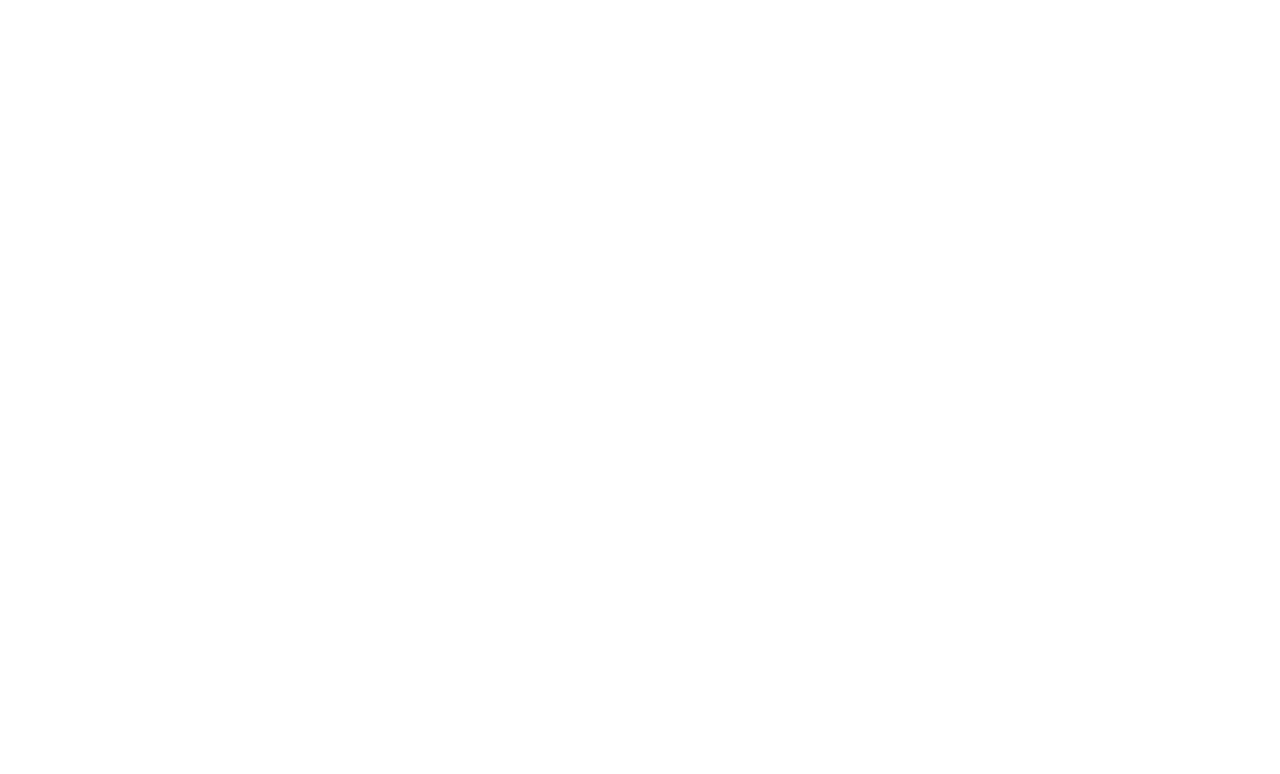
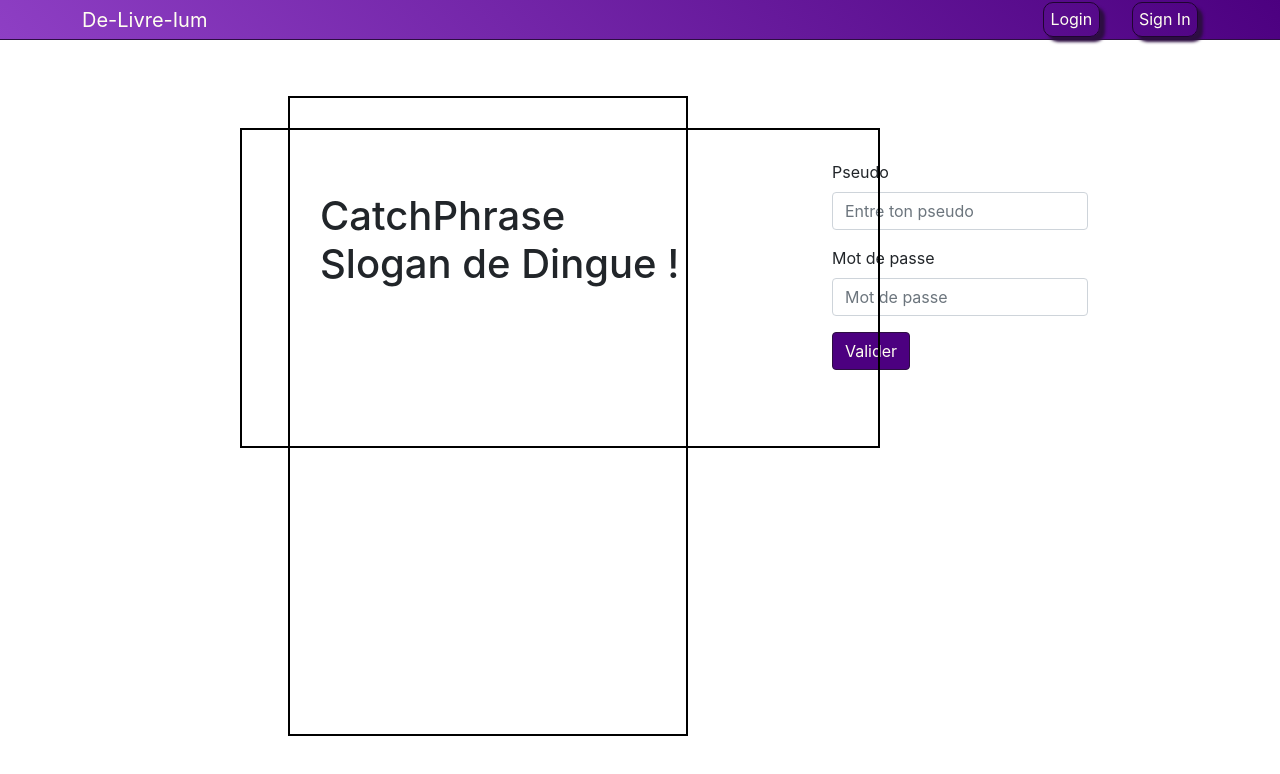
Before and after one commit to Stilgaar/Delivirum_FRONT_Jeff_Louis_2021_Projet_Bocal_Academy, a React (Create React App) app: page / in a window 1280 px wide. Shown: the top 774 px of the page. Built offline with nearby package versions, Linux system fonts and the light colour scheme.

Commit message:
un peu de CSS en plus ?

```diff
--- a/src/App.js
+++ b/src/App.js
@@ -2,8 +2,10 @@
 import './App.css';
 import { BrowserRouter as Router, Switch, Route } from "react-router-dom";
 //Importation des composants
+import Navigation from './Navbar/Navbar'
 import Login from './Login/Login'
 import Signin from './Signin/Signin'
+import Splashscreen from './Splashscreen/Splashscreen';
 
 
 function App() {
@@ -11,12 +13,14 @@
   return (
     <div>
       <Router>
+        <Navigation />
         <Switch>
-      <Route path="/Login">
-        <Login/>
+          <Route exact path="/">
+            <Login />
+            <Splashscreen />
           </Route>
           <Route path="/Signin">
-        <Signin/>
+            <Signin />
           </Route>
         </Switch>
 
--- a/src/Login/Login.css
+++ b/src/Login/Login.css
@@ -1,4 +1,22 @@
 .loginBox {
-    width: 30%;
-    margin: auto;
+    width: 20%;
+    position: absolute;
+    left: 65%;
+    top: 20%;
 }
+
+.boutonLogin {
+    background-color: #4c0080;
+    border:1px solid #2d0e42;
+    color: ivory;
+}
+.boutonLogin:hover {
+    background-color: #8e3fc4;
+    border:1px solid #1f0530;
+    color: ivory;
+}
+
+.form-control:focus {
+    border-color: #7b6888;
+    box-shadow: inset 0 1px 1px #7b6888, 0 0 8px #4c0080;
+  }
--- a/src/Login/Login.js
+++ b/src/Login/Login.js
@@ -13,7 +13,7 @@
         <Form.Label>Mot de passe</Form.Label>
         <Form.Control type="password" placeholder="Mot de passe" />
       </Form.Group>
-      <Button variant="primary" type="submit">
+      <Button className="boutonLogin" type="submit">
         Valider
       </Button>
     </Form>
--- a/src/Navbar/Navbar.css
+++ b/src/Navbar/Navbar.css
@@ -0,0 +1,22 @@
+.navigation {
+background: linear-gradient(45deg, #8e3fc4, #4c0080);
+height: 2.5em;
+border-bottom:solid 1px #2d0e42;
+}
+
+.navElement {
+    text-decoration: none;
+}
+
+.navText, .navText2 {
+    color: ivory;
+}
+
+.navText2 {
+    margin-left: 2rem;
+    box-shadow: 5px 5px 3px #2d0e42;
+    border: 0.025rem solid #1f0530;
+    border-radius: 10px;
+    padding: 0.4rem;
+
+}
--- a/src/Navbar/Navbar.js
+++ b/src/Navbar/Navbar.js
@@ -0,0 +1,40 @@
+import './Navbar.css'
+import { Navbar, Container } from 'react-bootstrap';
+import { Link } from "react-router-dom";
+
+
+// TODO : faire un navbar conditionnelle avec le ISLOGGED?
+// J'ai pris la vidéo d'Antonin en train de parler là dessus =)
+
+function Navigation() {
+
+
+    return (
+        <div>
+            <Navbar className="navigation">
+                <Container>
+                    <Navbar.Brand>
+                        <Link className="navElement" to="./">
+                            <span className="navText">De-Livre-Ium</span>
+                        </Link>
+                    </Navbar.Brand>
+                    <Navbar.Toggle />
+                    <Navbar.Text>
+                        <Navbar.Collapse className="justify-content-end">
+                            <Link className="navElement" to="./">
+                                <span className="navText2">Login</span>
+                            </Link>
+                            <Link className="navElement" to="./Signin">
+                                <span className="navText2">Sign In</span>
+                            </Link>
+                        </Navbar.Collapse>
+                    </Navbar.Text>
+                </Container>
+            </Navbar>
+
+
+        </div >
+    )
+}
+
+export default Navigation;
--- a/src/Signin/Signin.css
+++ b/src/Signin/Signin.css
@@ -0,0 +1,23 @@
+.signInBox {
+    width: 20%;
+    position: absolute;
+    left: 65%;
+    top: 20%;
+}
+
+
+.boutonSignin {
+    background-color: #4c0080;
+    border:1px solid #2d0e42;
+    color: ivory;
+}
+.boutonSignin:hover {
+    background-color: #8e3fc4;
+    border:1px solid #1f0530;
+    color: ivory;
+}
+
+.form-control:focus {
+    border-color: #7b6888;
+    box-shadow: inset 0 1px 1px #7b6888, 0 0 8px #4c0080;
+  }
--- a/src/Signin/Signin.js
+++ b/src/Signin/Signin.js
@@ -4,10 +4,10 @@
 function Signin() {
 
   return (
-    <Form>
+    <Form className="signInBox">
         <Form.Group className="mb-3" >
         <Form.Label>Pseudo</Form.Label>
-        <Form.Control type="text" placeholder="Choisis ton pseudo" />
+        <Form.Control className="test" type="text" placeholder="Choisis ton pseudo" />
         </Form.Group>
       <Form.Group className="mb-3" >
         <Form.Label>Adresse email</Form.Label>
@@ -20,7 +20,7 @@
         <Form.Label>Mot de passe</Form.Label>
         <Form.Control type="password" placeholder="Mot de passe" />
       </Form.Group>
-      <Button variant="primary" type="submit">
+      <Button className="boutonSignin" type="submit">
         Crée ton compte
       </Button>
     </Form>
--- /dev/null
+++ b/src/Splashscreen/Splashscreen.css
@@ -0,0 +1,23 @@
+.boxSplash1 {
+    height: 20rem;
+    width: 40rem;
+    border: 2px solid black;
+    position: absolute;
+    top: 8rem;
+    left: 15rem;
+}
+
+.boxSplash2 {
+    height: 40rem;
+    width: 25rem;
+    border: 2px solid black;
+    position: absolute;
+    top: 6rem;
+    left: 18rem;
+}
+
+.boxTitre {
+position: absolute;
+top: 12rem;
+left: 20rem;
+}
--- /dev/null
+++ b/src/Splashscreen/Splashscreen.js
@@ -0,0 +1,21 @@
+import './Splashscreen.css'
+
+function Splashscreen() {
+
+    return (
+        <div>
+            <div className="boxTitre">
+                <h1>CatchPhrase
+                    <br />
+                    Slogan de Dingue !
+                </h1>
+            </div>
+
+            <div className="boxSplash1"></div>
+            <div className="boxSplash2"></div>
+
+        </div>
+    )
+}
+
+export default Splashscreen;
```
Lines whose indentation alone changed are shown as unchanged.
